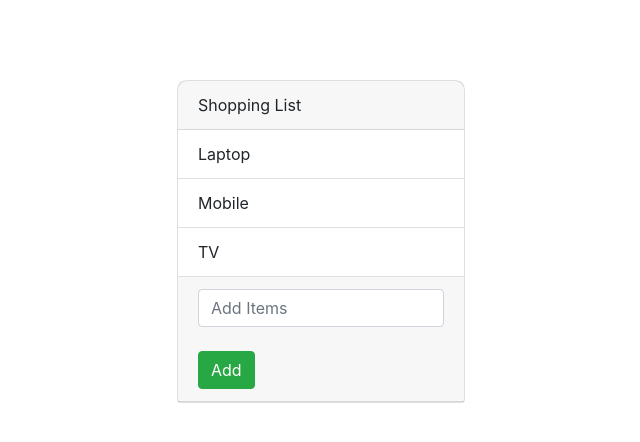
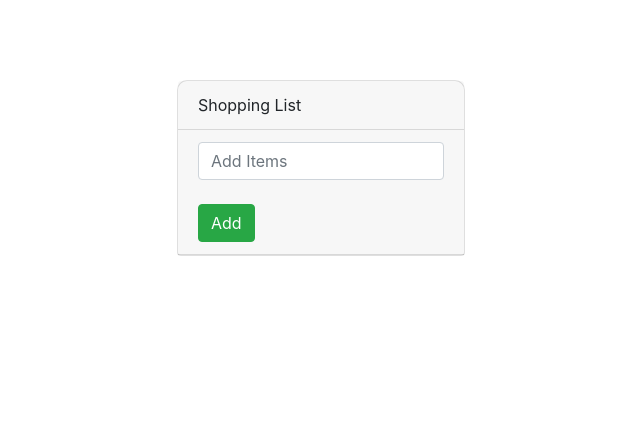
Before and after one commit to vishnumd91/IIHT-Shopping-List, a React (Create React App) app: page / in a window 1280 px wide. Shown: the top 442 px of the page, without its empty margins (319-959 px from the left). Built offline with nearby package versions, Linux system fonts and the light colour scheme.

Commit message:
User can add the items dynamically

```diff
--- a/src/App.js
+++ b/src/App.js
@@ -2,9 +2,10 @@ import './App.css';
 import Card from './components/Card';
 
 function App() {
+  const title = 'Shopping List';
   return (
     <div className='app'>
-      <Card></Card>
+      <Card title = {title}></Card>
     </div>
   );
 }
--- a/src/components/Card.css
+++ b/src/components/Card.css
@@ -6,4 +6,5 @@
     margin-right: auto;
     border-top-left-radius: 10px;
     border-top-right-radius: 10px;
+    width: 18rem;
 }
--- a/src/components/Card.js
+++ b/src/components/Card.js
@@ -1,21 +1,44 @@
-import React from 'react';
+import React, { useState } from 'react';
 import './Card.css';
 import TextInput from './TextInput';
 
-function Card() {
+function Card(props) {
+
+    const { title } = props;
+
+    const [item, setItem] = useState('')
+
+    const [list, setList] = useState([])
+
+
+    const handleInputChange = (event) =>{
+        setItem(event.target.value)
+    }
+
+    const handleClick = (event) => {
+        event.preventDefault();
+        setList(() => [
+            ...list,
+            item
+        ])
+        setItem('')
+    }
+
     return (
         <div className = 'cardStyle'>
-            <div className="card" Style="width: 18rem;">
+            <div className="card">
                 <div className="card-header">
-                    Shopping List
+                    {title}
                 </div>
             <ul className="list-group list-group-flush">
-                <li className="list-group-item">Laptop</li>
-                <li className="list-group-item">Mobile</li>
-                <li className="list-group-item">TV</li>
+                {list.map((data, index) =>
+                     <li key={index} className="list-group-item">{data}</li>
+                )}
+
+
             </ul>
             <div className="card-header">
-                <TextInput></TextInput>
+                <TextInput onChange={handleInputChange} onClick={handleClick} item={item}></TextInput>
             </div>
             </div>
         </div>
--- a/src/components/TextInput.js
+++ b/src/components/TextInput.js
@@ -1,10 +1,14 @@
 import React from 'react'
 
-function TextInput() {
+function TextInput(props) {
+
+    const {onChange, onClick, item} = props
+
     return (
         <div>
-            <form className='from-group'>
-                <input className='form-control' type='text' placeholder='Add Items' required='true'></input><br></br>
+            <form className='from-group' onSubmit={onClick}>
+                <input className='form-control' value={item} type='text' onChange={onChange} placeholder='Add Items' required></input>
+                <br></br>
                 <button type='submit' className='btn btn-success'>Add</button>
             </form>
 
```
